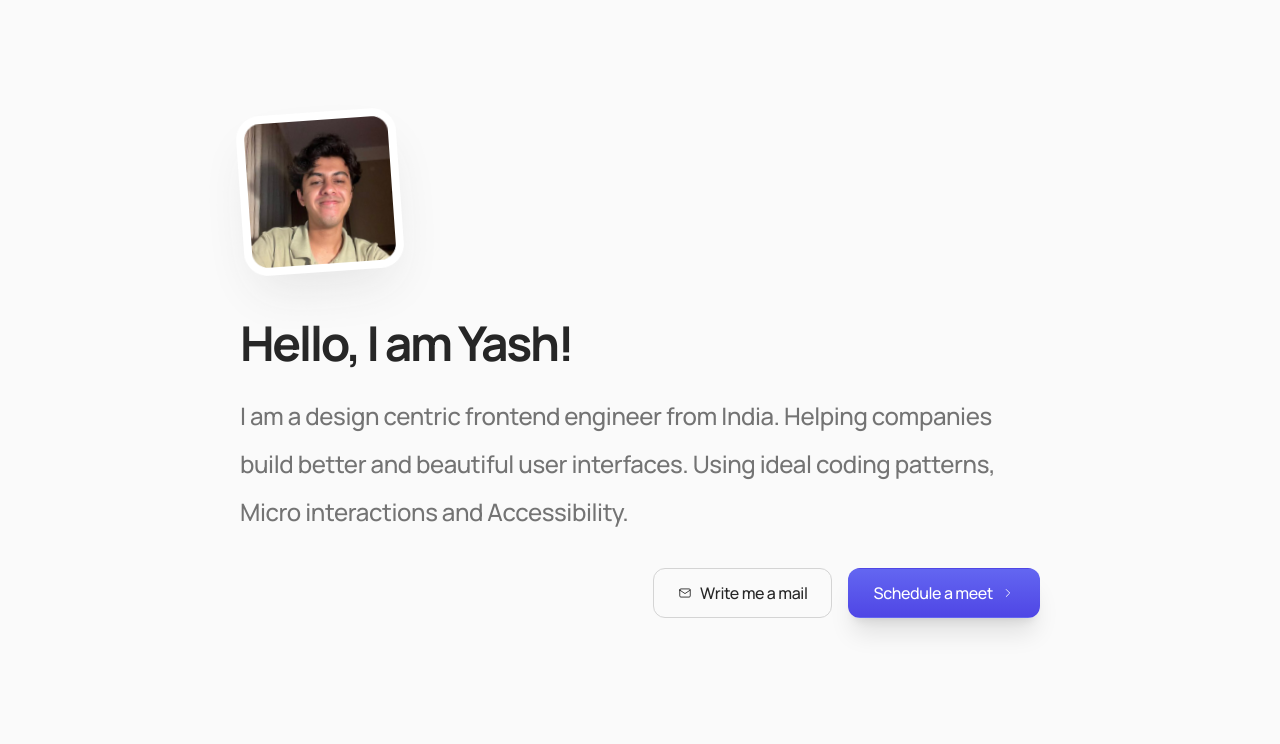
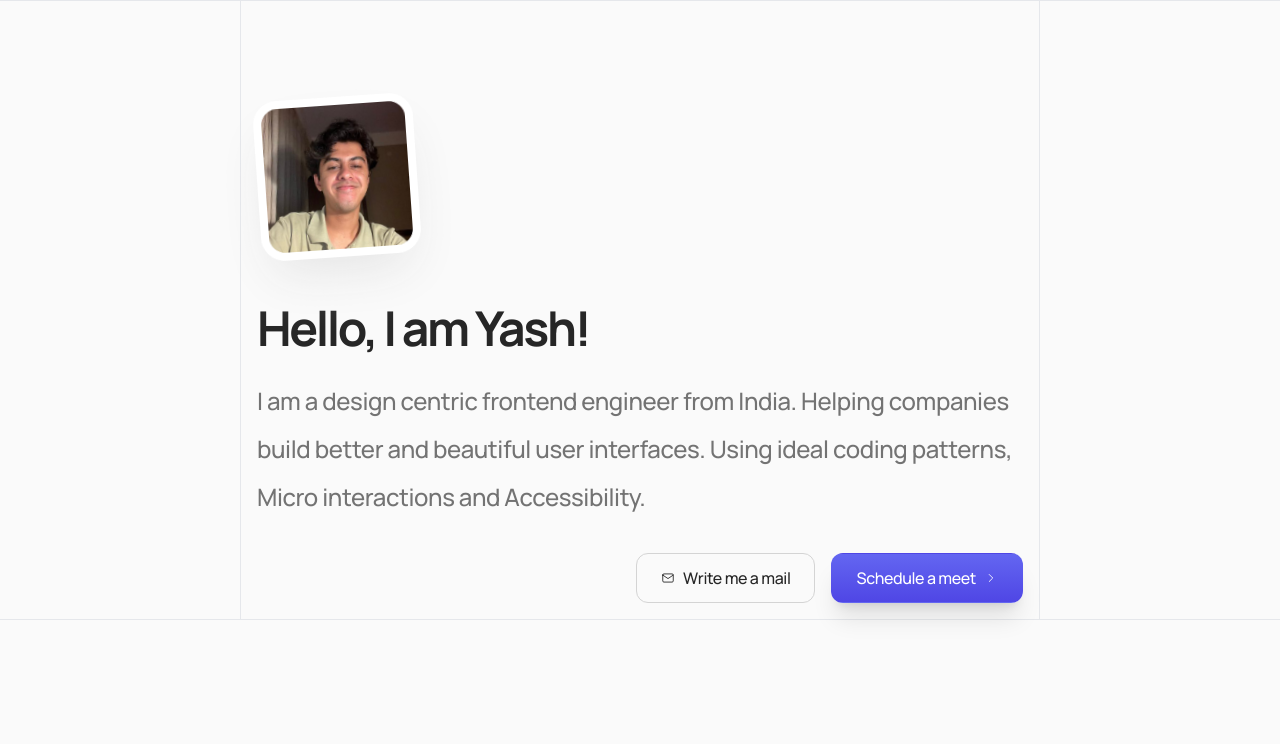
Before and after one commit to yashsehgal/personal-website, a Next.js app: page / in a window 1280 px wide. Shown: the top 744 px of the page. Built offline with nearby package versions, Linux system fonts and the light colour scheme; grey boxes are pictures that could not be loaded.

Commit message:
feat: improve grid lines layout

```diff
--- a/app/page.tsx
+++ b/app/page.tsx
@@ -6,7 +6,6 @@ export default function HomePage() {
   return (
     <PageContainer id="home">
       <HomePageHeroSection />
-      <HomePageCollageContainer />
     </PageContainer>
   );
 }
--- a/components/layout-utils/responsive-content-control.tsx
+++ b/components/layout-utils/responsive-content-control.tsx
@@ -13,7 +13,7 @@ export const ResponsiveContentControl = forwardRef<
       ref={ref}
       className={cn(
         "responsive-content-control",
-        "box-border mx-auto",
+        "box-border mx-auto border-x p-4",
         "w-[900px] max-2xl:w-[800px] max-xl:w-[720px] max-lg:w-[640px] max-md:w-[560px] max-sm:w-[340px]",
         className,
       )}
--- a/components/layout-utils/section-container.tsx
+++ b/components/layout-utils/section-container.tsx
@@ -1,7 +1,7 @@
-'use client';
+"use client";
 
-import { cn } from '@/helpers/utils';
-import { forwardRef } from 'react';
+import { cn } from "@/helpers/utils";
+import { forwardRef } from "react";
 
 export interface SectionContainerProps
   extends React.HTMLAttributes<HTMLDivElement> {}
@@ -12,10 +12,10 @@ export const SectionContainer = forwardRef<
   return (
     <section
       ref={ref}
-      className={cn('section-container py-4', className)}
+      className={cn("section-container border-y", className)}
       {...props}
     />
   );
 });
 
-SectionContainer.displayName = 'SectionContainer';
+SectionContainer.displayName = "SectionContainer";
--- a/components/website-sections/home/hero.tsx
+++ b/components/website-sections/home/hero.tsx
@@ -12,8 +12,8 @@ import { IconMail } from "@tabler/icons-react";
 
 export const HomePageHeroSection = () => {
   return (
-    <SectionContainer id="home-page-hero-section" className="mt-24">
-      <ResponsiveContentControl>
+    <SectionContainer id="home-page-hero-section">
+      <ResponsiveContentControl className="pt-24">
         <div className="header-content-container">
           <InteractionWrapper
             initial={{ opacity: 0, scale: 0.2, rotate: -24 }}
```
Also changed, not shown: public/logo/rocketium-logo.png (added).
